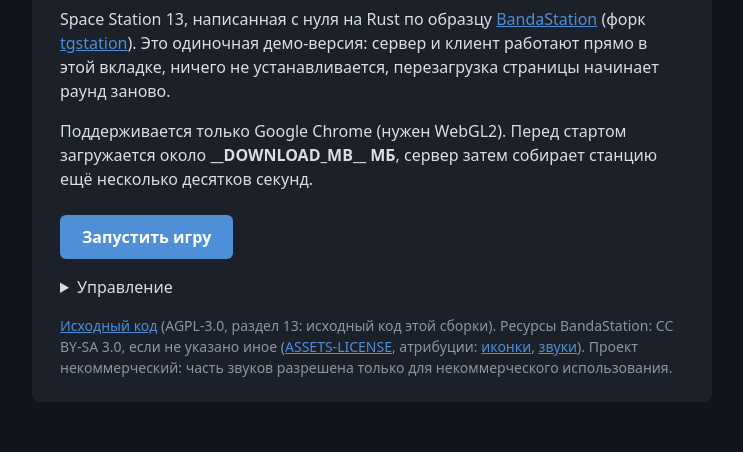
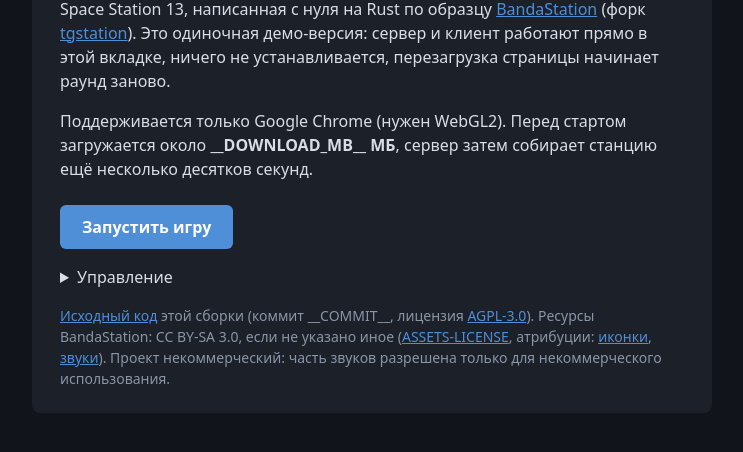
Before and after one commit to rswayd/space-station-rs, a plain HTML site: page web/index.html in a window 1280 px wide. Shown: the part 242-694 px from the top of the page, without its empty margins (268-1011 px from the left). Drawn offline with Linux system fonts and the light colour scheme.

Commit message:
Web demo: deploy to Cloudflare Pages (manual), ship source archive and licenses with the site

```diff
--- a/web/index.html
+++ b/web/index.html
@@ -38,10 +38,10 @@
     </ul>
   </details>
   <footer>
-    <a href="https://github.com/rswayd/space-station-rs/tree/__COMMIT__">Исходный код</a>
-    (AGPL-3.0, раздел 13: исходный код этой сборки).
+    <a href="source.tar.gz">Исходный код</a> этой сборки (коммит __COMMIT__,
+    лицензия <a href="LICENSE">AGPL-3.0</a>).
     Ресурсы BandaStation: CC BY-SA 3.0, если не указано иное
-    (<a href="https://github.com/rswayd/space-station-rs/blob/__COMMIT__/ASSETS-LICENSE.md">ASSETS-LICENSE</a>,
+    (<a href="ASSETS-LICENSE.md">ASSETS-LICENSE</a>,
     атрибуции: <a href="data/ICON-SOURCES.txt">иконки</a>, <a href="data/sound/SOURCES.txt">звуки</a>).
     Проект некоммерческий: часть звуков разрешена только для некоммерческого использования.
   </footer>
```
Also changed, not shown: 3 other files.
